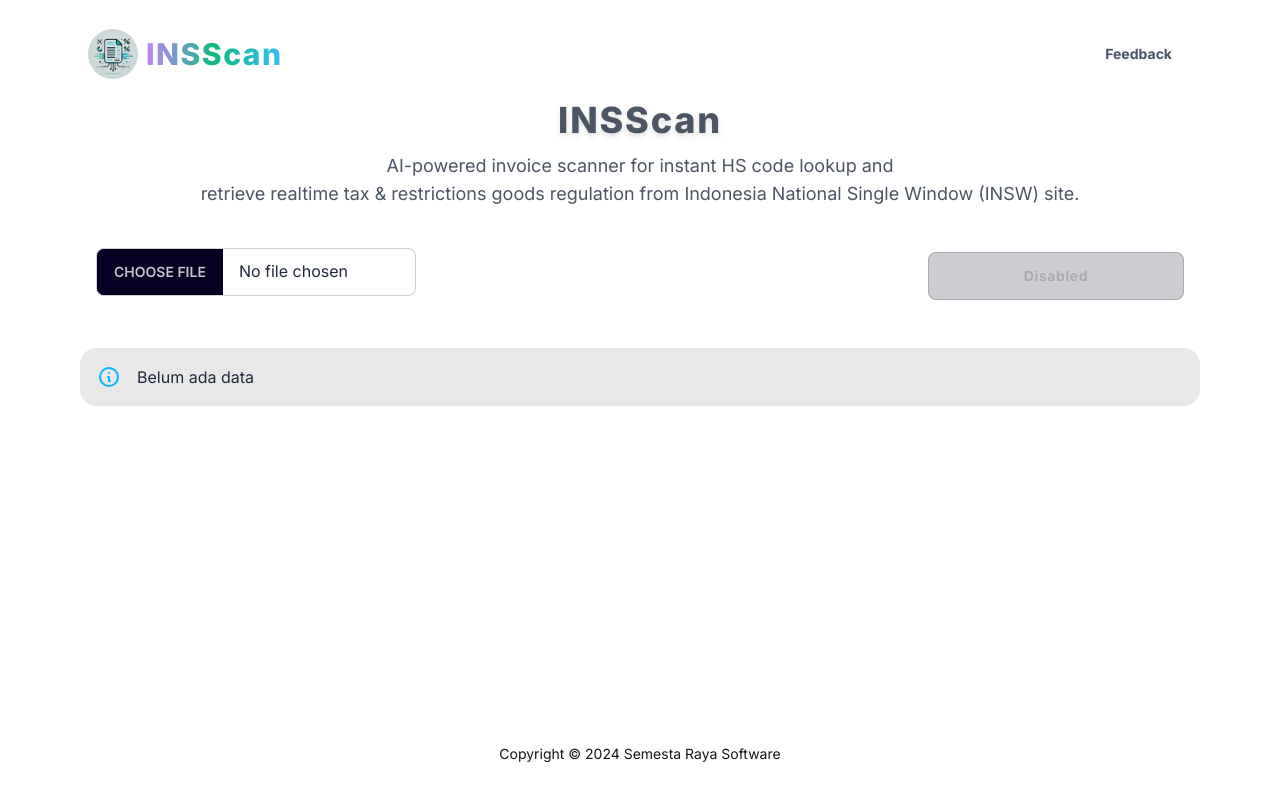
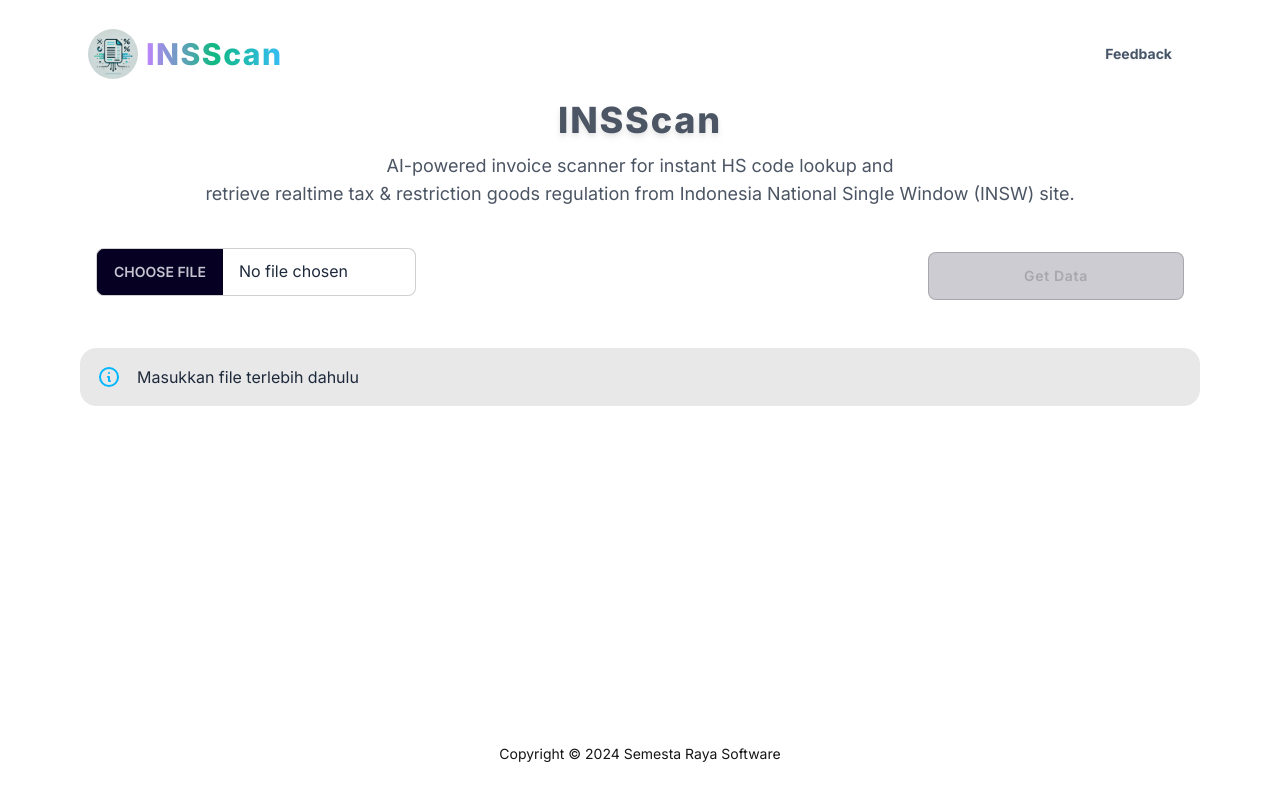
Before and after one commit to noiceorvoice/insscan, a Next.js app: page / in a window 1280 px wide. Built offline with nearby package versions, Linux system fonts and the light colour scheme.

Commit message:
Refactor: my previous logic is so messy but it works. Now this is better and hopefully work as well

```diff
--- a/app/ui/Button.jsx
+++ b/app/ui/Button.jsx
@@ -1,13 +1,47 @@
-import React from "react";
+import React, { useState } from "react";
+import { isValidFormat, makeExcel } from "../utils/utility";
 
-export default function Button({ onHandleClick, children }) {
+export default function Button({ fileData, setDataTable }) {
+  const [status, setStatus] = useState("Get Data");
+
+  const scrapeData = async () => {
+    setStatus("Loading...");
+
+    const parsedHsCode = fileData
+      .filter((row) => row.length !== 0)
+      .map((row) => row.filter((cell) => isValidFormat(cell)))
+      .reduce((arr1, arr2) => arr1.concat(arr2))
+      .map((hs) => ({ hs_code: hs }));
+
+    try {
+      const response = await fetch(
+        process.env.NODE_ENV === "production"
+          ? "https://insscan-alamasyaries-projects.vercel.app/api"
+          : "http://localhost:3000/api",
+        {
+          method: "POST",
+          headers: {
+            "Content-Type": "application/json",
+          },
+          body: JSON.stringify(parsedHsCode),
+        }
+      );
+
+      const data = await response.json();
+      makeExcel(data);
+      setStatus("Get Data");
+      setDataTable(null);
+    } catch (error) {
+      console.error("Error", error);
+    }
+  };
   return (
     <button
       className={`btn btn-accent btn-outline w-full md:btn-wide tracking-wider text-slate-700`}
-      disabled={children === "Disabled" ? true : false}
-      onClick={onHandleClick}
+      disabled={fileData === null}
+      onClick={scrapeData}
     >
-      {children}
+      {status}
     </button>
   );
 }
--- a/app/ui/FileReaderWrapper.jsx
+++ b/app/ui/FileReaderWrapper.jsx
@@ -2,55 +2,20 @@
 
 import React, { useState } from "react";
 
-import Actions from "./Actions";
 import Table from "./Table";
-import { isValidFormat, makeExcel } from "../utils/utility";
+import Input from "./Input";
+import Button from "./Button";
 
 export default function ActionTableWrapper() {
-  const [hsCodes, setHsCodes] = useState(null);
-  const [status, setStatus] = useState("Disabled");
-
-  let parsedHsCode = [];
-  const handleClick = async () => {
-    parsedHsCode = hsCodes
-      .filter((row) => row.length !== 0)
-      .map((row) => row.filter((cell) => isValidFormat(cell)))
-      .reduce((arr1, arr2) => arr1.concat(arr2))
-      .map((hs) => ({ hs_code: hs }));
-
-    // fetch parsedHsCode to localhost:3000/cek-tarif
-    try {
-      setStatus("Loading...");
-      const response = await fetch(
-        process.env.NODE_ENV === "production"
-          ? "https://insscan-alamasyaries-projects.vercel.app/api"
-          : "http://localhost:3000/api",
-        {
-          method: "POST",
-          headers: {
-            "Content-Type": "application/json",
-          },
-          body: JSON.stringify(parsedHsCode),
-        }
-      );
-
-      const data = await response.json();
-      makeExcel(data);
-      setHsCodes(null);
-      setStatus("Disabled");
-    } catch (error) {
-      console.error("Error", error);
-    }
-  };
+  const [fileData, setFileData] = useState(null);
 
   return (
     <div>
-      <Actions
-        onChangeFile={setHsCodes}
-        buttonChildren={status}
-        onButtonClick={handleClick}
-      />
-      <Table data={hsCodes} setButtonStatus={setStatus} />
+      <div className='container space-y-2 p-4 md:flex md:justify-between md:items-center'>
+        <Input setFileData={setFileData} />
+        <Button fileData={fileData} setDataTable={setFileData} />
+      </div>
+      <Table fileData={fileData} />
     </div>
   );
 }
--- a/app/ui/Input.jsx
+++ b/app/ui/Input.jsx
@@ -3,10 +3,10 @@
 import React from "react";
 import { arrayBuffer, convertBufferToJson } from "../utils/utility";
 
-export default function Input({ setHsCodes }) {
+export default function Input({ setFileData }) {
   const handleChange = (e) => {
-    const path = e.target.files[0].name;
-    const ext = path.split(".").pop();
+    const path = e.target.files[0]?.name;
+    const ext = path?.split(".").pop();
 
     if (ext !== "xls" && ext !== "xlsx") {
       alert("File yang kamu masukkan bukan file excel");
@@ -17,14 +17,13 @@
     const bufferedFile = arrayBuffer(e.target.files[0]);
     bufferedFile.then((buffer) => {
       const jsonData = convertBufferToJson(buffer);
-      setHsCodes(jsonData);
+      setFileData(jsonData);
     });
   };
 
   return (
     <input
       type='file'
-      // this is the same as accept=".xls,.xlsx,application/vnd.ms-excel,application/vnd.openxmlformats-officedocument.spreadsheetml.sheet"
       accept='.xls,.xlsx,application/vnd.ms-excel,application/vnd.openxmlformats-officedocument.spreadsheetml.sheet'
       onChange={handleChange}
       className='file-input file-input-bordered w-full lg:max-w-xs max-w-sm'
--- a/app/ui/Table.jsx
+++ b/app/ui/Table.jsx
@@ -6,12 +6,10 @@
 import Row from "./Row";
 import { isValidFormat } from "../utils/utility";
 
-export default function Table({ data, setButtonStatus }) {
-  if (!data) return <Alert message='Belum ada data' />;
+export default function Table({ fileData }) {
+  if (!fileData) return <Alert message='Masukkan file terlebih dahulu' />;
 
-  setButtonStatus("Cari Data Pajak Di INTR");
-
-  const rows = data
+  const rows = fileData
     .filter((row) => row.length !== 0)
     .map((row) => row.filter((cell) => isValidFormat(cell)))
     .reduce((arr1, arr2) => arr1.concat(arr2))
--- a/app/ui/Title.jsx
+++ b/app/ui/Title.jsx
@@ -9,7 +9,7 @@
       <div className='text-center text-gray-600 text-lg'>
         <p>AI-powered invoice scanner for instant HS code lookup and</p>
         <p className='mb-5'>
-          retrieve realtime tax & restrictions goods regulation from Indonesia
+          retrieve realtime tax & restriction goods regulation from Indonesia
           National Single Window (INSW) site.
         </p>
       </div>
--- a/app/utils/nav-links.js
+++ b/app/utils/nav-links.js
@@ -2,6 +2,6 @@
   {
     id: 1,
     label: "Feedback",
-    href: "mailto:maiaelarsya@gmail.com",
+    href: "mailto:alamasyarie@outlook.com",
   },
 ];
```
